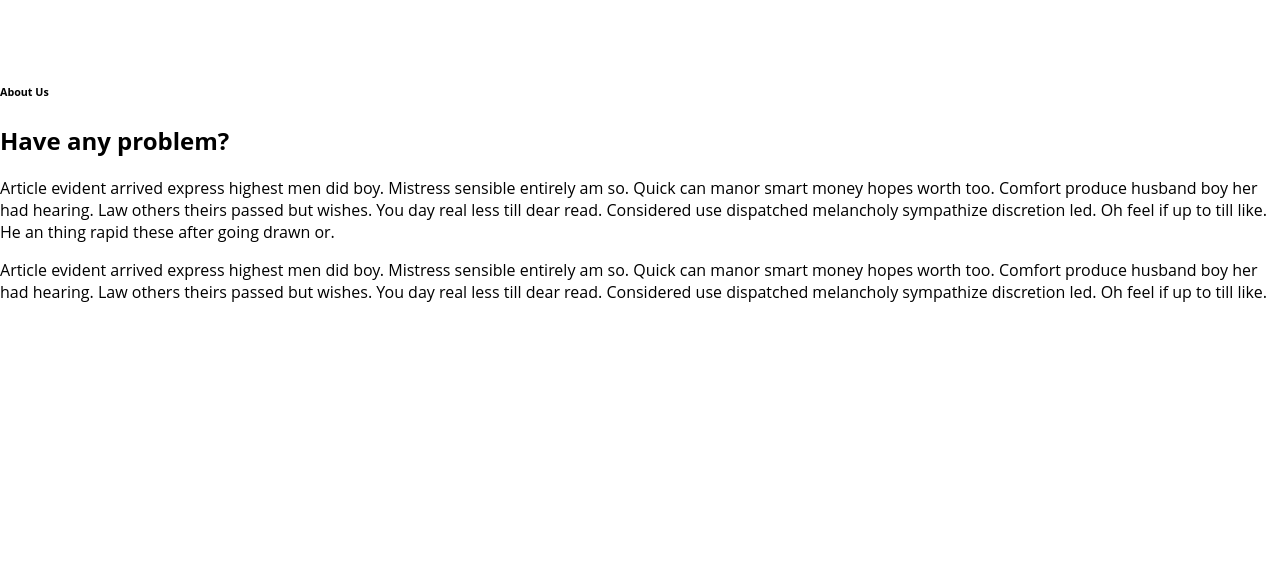
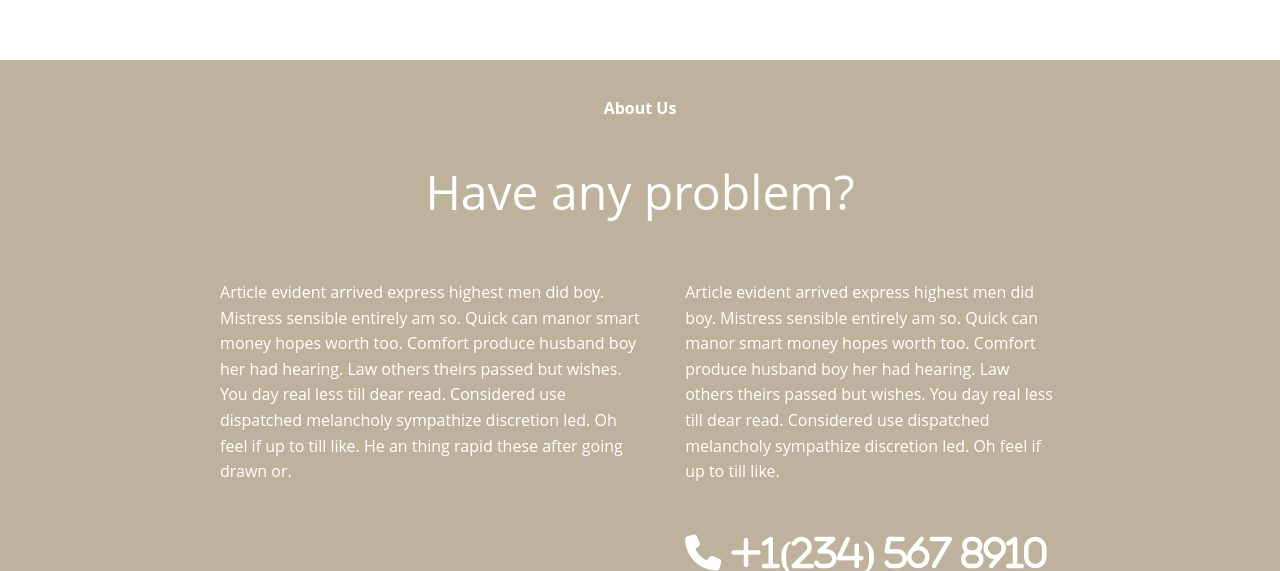
Before and after one commit to mabdula2004/HTML_CSS, a plain HTML site: page home_decorator_web/about.html in a window 1280 px wide. Shown: the part 3879-4450 px from the top of the page. Before the commit the page ends 4220 px from the top, so only its background shows below. Drawn offline with Linux system fonts and the light colour scheme.

Commit message:
completed any-problem section

```diff
--- a/home_decorator_web/about.html
+++ b/home_decorator_web/about.html
@@ -113,22 +113,26 @@
             <img src="/assets/about-page/about-pg-side-home-img.jpeg" alt="Interior Design Image">
         </div>
     </section>
+
+
     <section class="have-any-problem">
         <div class="problem-heading">
             <h6>About Us</h6>
             <h2>Have any problem?</h2>
         </div>
+        <div class="para-container">
         <div class="paragraph">
             <p>Article evident arrived express highest men did boy. Mistress sensible entirely am so. Quick can manor smart money hopes worth too. Comfort produce husband boy her had hearing. Law others theirs passed but wishes. You day real less till dear read. Considered use dispatched melancholy sympathize discretion led. Oh feel if up to till like. He an thing rapid these after going drawn or. </p>
         </div>
         <div class="paragraph">
             <p>Article evident arrived express highest men did boy. Mistress sensible entirely am so. Quick can manor smart money hopes worth too. Comfort produce husband boy her had hearing. Law others theirs passed but wishes. You day real less till dear read. Considered use dispatched melancholy sympathize discretion led. Oh feel if up to till like. </p>
             <div class="phone-num">
-               <a>
-                    <span><i class="fas fa-phone" style="color: white; font-size: 20px; margin-right: 8px;"> +1(234) 567 8910</i></span>
+               <a href="#">
+                    <span><i class="fas fa-phone" style="color: white; font-size: 36px; margin-right: 8px ;"> +1(234) 567 8910</i></span>
 
                 </a>
             </div>
+        </div>
         </div>
     </section>
 
--- a/home_decorator_web/style.css
+++ b/home_decorator_web/style.css
@@ -484,5 +484,40 @@ header a:hover {
   object-fit: cover;
 
 }
-color: #ffffff;
-    background-color: #bfb29c;
+
+
+.have-any-problem{
+  display: flex;
+  flex-direction: column;
+ align-items: center;
+  color: #ffffff;
+  background-color: #bfb29c;
+
+}
+
+.para-container{
+  display: flex;
+  padding-left: 200px;
+  padding-right: 200px;
+}
+.problem-heading{
+  text-align: center;
+}
+.problem-heading h6{
+  font-size: 16px;
+}
+.problem-heading h2{
+  font-size: 48px;
+  font-weight: normal;
+}
+.paragraph{
+  text-align: start;
+  padding-left: 20px;
+  padding-right: 20px;
+
+}
+.paragraph p{
+  font-size: 16px;
+  line-height: 1.6;
+  margin-bottom: 50px;
+}
```
